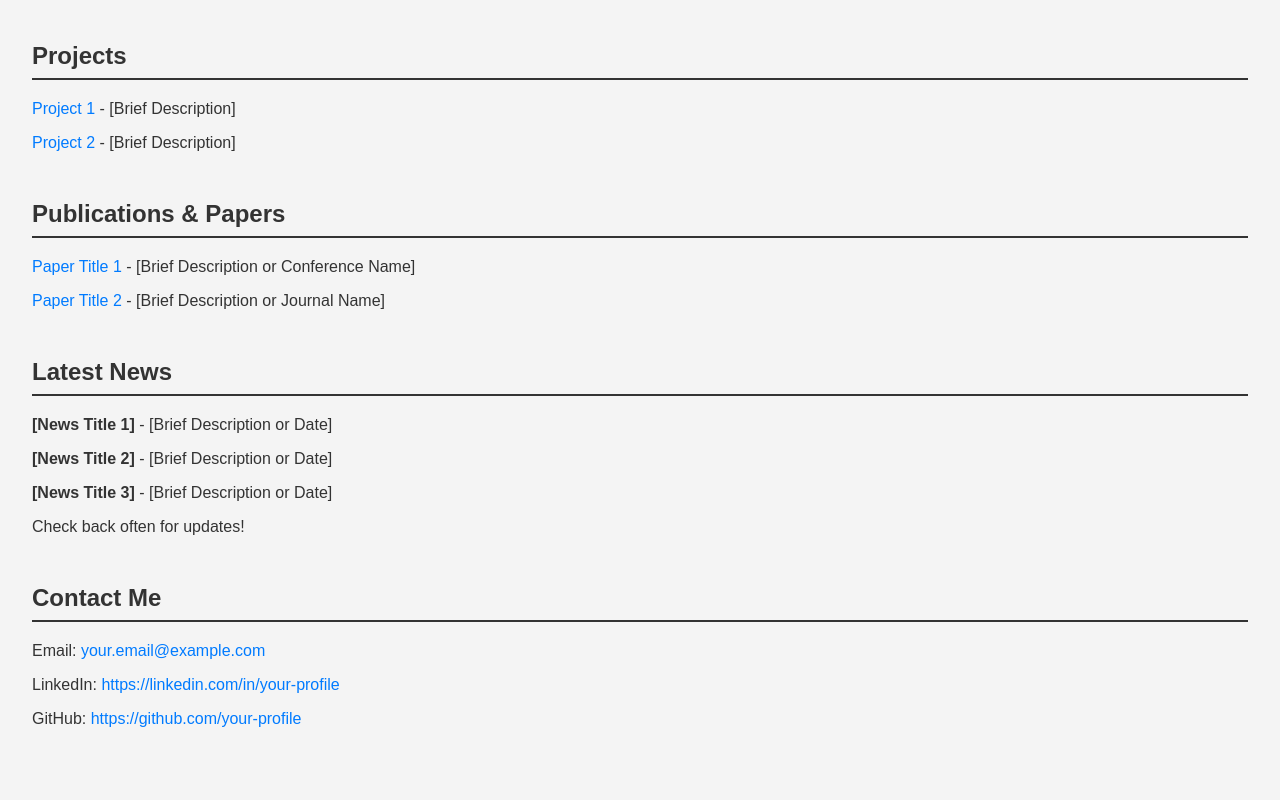
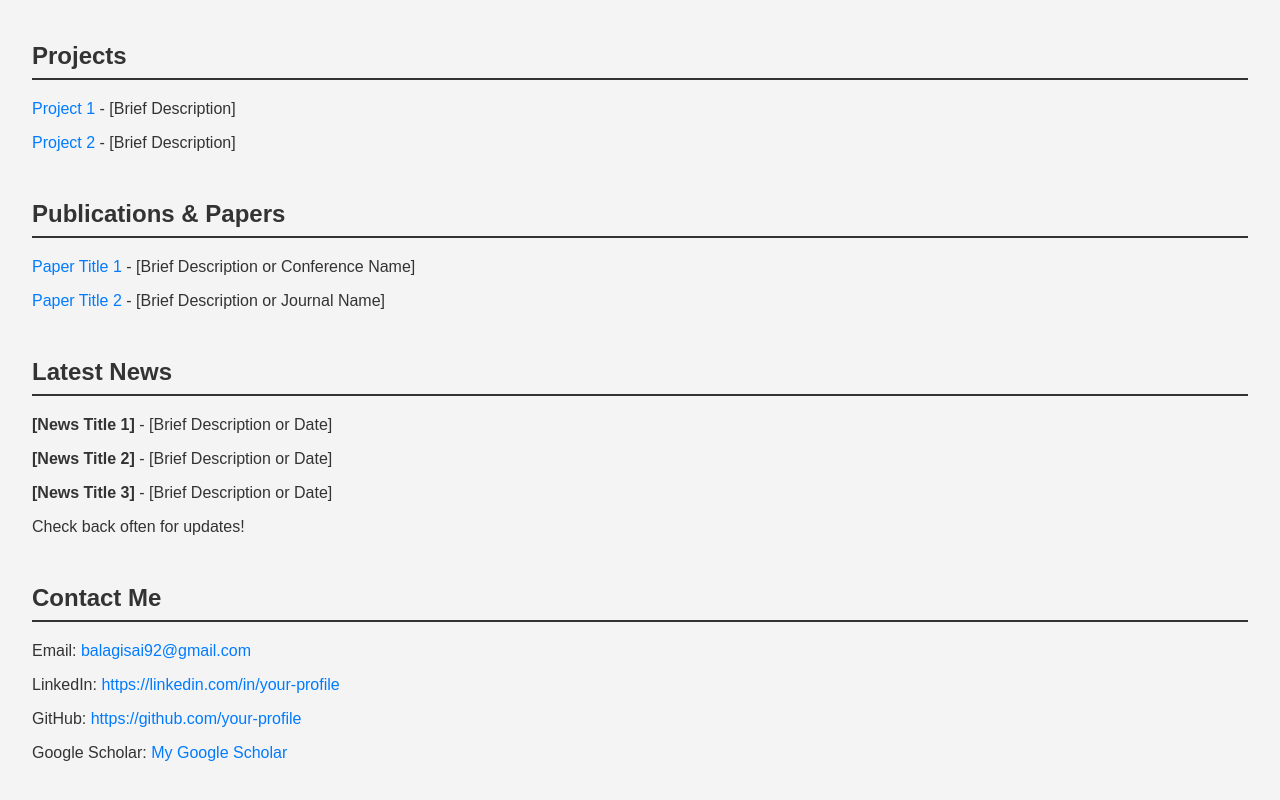
Before and after one commit to saibalagi006/saibalagi006.github.io, a plain HTML site: page index.html in a window 1280 px wide. Shown: the part 1109-1909 px from the top of the page. Drawn offline with Linux system fonts and the light colour scheme.

Commit message:
Update index.html

```diff
--- a/index.html
+++ b/index.html
@@ -85,9 +85,10 @@
 
         <section id="contact">
             <h2>Contact Me</h2>
-            <p>Email: <a href="mailto:your.email@example.com">your.email@example.com</a></p>
+            <p>Email: <a href="mailto:balagisai92@gmail.com">balagisai92@gmail.com</a></p>
             <p>LinkedIn: <a href="https://linkedin.com/in/your-profile" target="_blank">https://linkedin.com/in/your-profile</a></p>
             <p>GitHub: <a href="https://github.com/your-profile" target="_blank">https://github.com/your-profile</a></p>
+            <p>Google Scholar: <a href="https://scholar.google.com/citations?user=gxj3OIgAAAAJ&hl=en" target="_blank">My Google Scholar</a></p>
         </section>
     </main>
     <footer>
```
